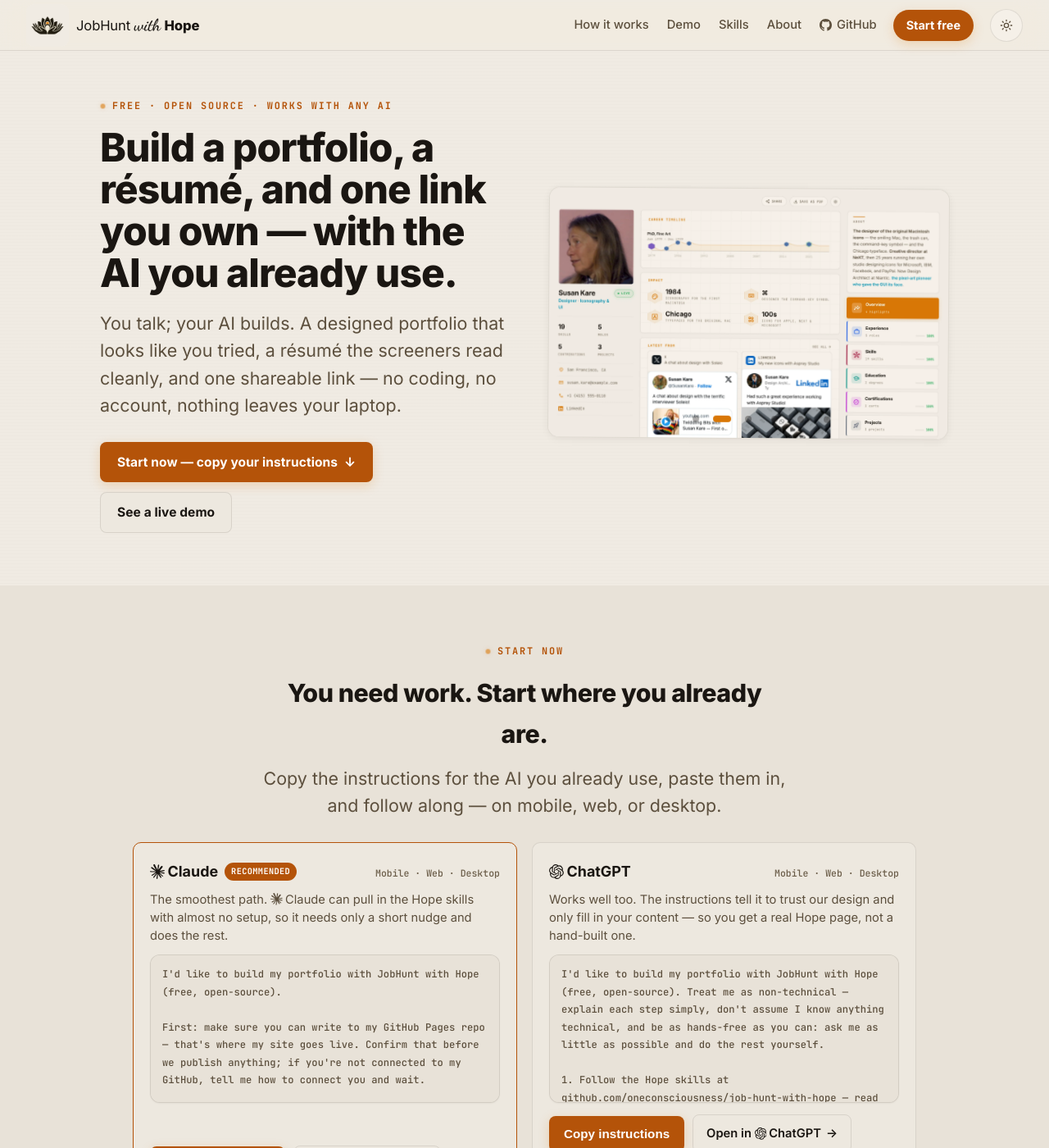
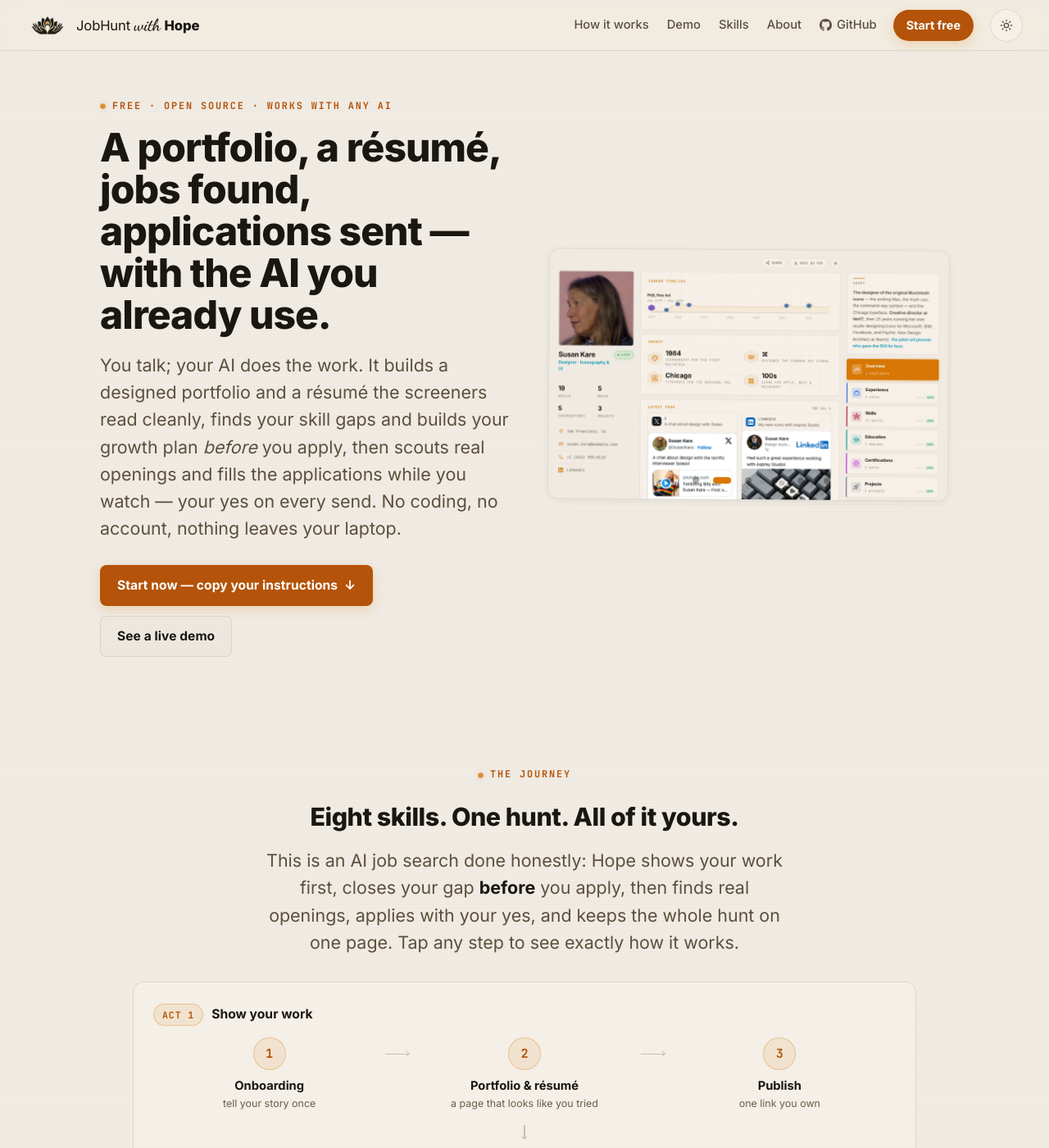
Before and after one commit to oneconsciousness/agenthope, a Jekyll site: the page built from index.html, in a window 1280 px wide and 1400 px high. Shown: the whole window at 82% size. Built offline with Jekyll 4.4.1, drawn with Linux system fonts in a browser that asks for light colours; some of the changed text lies outside the part shown.

Commit message:
feat(home): tell the whole-hunt story, not just portfolio
Hero, prompts, what-you-get, and JSON-LD still pitched Hope as a
portfolio builder. Reframe to the full journey — gaps closed before
you apply, jobs found and verified, applications with your yes —
and carry the missing high-intent keywords (AI job search, job
application, skill gap, growth plan, CV, cover letter).

Co-Authored-By: Claude Fable 5 <noreply@anthropic.com>

```diff
--- a/index.html
+++ b/index.html
@@ -1,8 +1,8 @@
 ---
 layout: doc
 body_class: home
-title: "Use AI to Build Your Job-Hunt Portfolio & Résumé — Free"
-description: "Free, open-source AI skills that turn your work into a designed portfolio, a recruiter-ready résumé, and one shareable link. No coding, no account."
+title: "Free AI Job Search — Build Your Portfolio & Résumé, Find Jobs, Apply"
+description: "Free, open-source AI skills for your whole job hunt — a designed portfolio, a recruiter-ready résumé (CV), cover letters, a skill-gap growth plan, real jobs found and verified, applications sent with your approval. No coding, no account."
 og_image: /assets/img/portfolio-engineer.webp
 og_image_alt: "A finished Hope portfolio — a career timeline, impact stats, and live posts — built with the AI you already use"
 ---
@@ -12,8 +12,8 @@ og_image_alt: "A finished Hope portfolio — a career timeline, impact stats, an
   <div class="hero-grid">
     <div class="hero-copy">
       <p class="kicker">Free · Open source · Works with any AI</p>
-      <h1>Build a portfolio, a résumé, and one link you own — with the AI you already use.</h1>
-      <p class="lede">You talk; your AI builds. A designed portfolio that looks like you tried, a résumé the screeners read cleanly, and one shareable link — no coding, no account, nothing leaves your laptop.</p>
+      <h1>A portfolio, a résumé, jobs found, applications sent — with the AI you already use.</h1>
+      <p class="lede">You talk; your AI does the work. It builds a designed portfolio and a résumé the screeners read cleanly, finds your skill gaps and builds your growth plan <em>before</em> you apply, then scouts real openings and fills the applications while you watch — your yes on every send. No coding, no account, nothing leaves your laptop.</p>
       <div class="cta-row">
         <a class="btn btn-primary" href="#start">Start now — copy your instructions <span class="arrow">↓</span></a>
         <a class="btn btn-ghost" href="{{ '/demo/' | relative_url }}">See a live demo</a>
@@ -59,6 +59,19 @@ og_image_alt: "A finished Hope portfolio — a career timeline, impact stats, an
   </div>
 </section>
 
+<!-- ░░ 1b · The journey — eight skills, three acts ░░ -->
+<section class="band" aria-label="The journey">
+  <div class="band__inner">
+    <div class="band__head center">
+      <p class="kicker">The journey</p>
+      <h2>Eight skills. One hunt. All of it yours.</h2>
+      <p class="lede">This is an AI job search done honestly: Hope shows your work first, closes your gap <strong>before</strong> you apply, then finds real openings, applies with your yes, and keeps the whole hunt on one page. Tap any step to see exactly how it works.</p>
+    </div>
+    {% include ig-journey.html %}
+    <p class="hiw-note">Want the plain-words tour? <a href="{{ '/how/' | relative_url }}">How it works</a> · <a href="{{ '/skills/' | relative_url }}">All eight skills</a></p>
+  </div>
+</section>
+
 <!-- ░░ 2 · Start now — per-engine instructions (the action) ░░ -->
 <section id="start" class="band band--alt cta-final" aria-label="Get started">
   <div class="band__inner">
@@ -76,12 +89,12 @@ og_image_alt: "A finished Hope portfolio — a career timeline, impact stats, an
           <span class="engine__plats">Mobile · Web · Desktop</span>
         </header>
         <p class="engine__why">The smoothest path. <span class="ai">{% include ai-claude.svg %}Claude</span> can pull in the Hope skills with almost no setup, so it needs only a short nudge and does the rest.</p>
-        <pre class="engine__prompt" data-prompt="claude"><code>I'd like to build my portfolio with JobHunt with Hope (free, open-source).
+        <pre class="engine__prompt" data-prompt="claude"><code>I'd like to run my job hunt with JobHunt with Hope (free, open-source) — portfolio and résumé first, then my skill gaps, then finding and applying to real jobs.
 
 First: make sure you can write to my GitHub Pages repo — that's where my site goes live. Confirm that before we publish anything; if you're not connected to my GitHub, tell me how to connect you and wait.
 
 Then walk me through it like I'm not technical:
-1. Use the Hope skills from github.com/oneconsciousness/job-hunt-with-hope (if you support plugins, install hope@hope first). Start with the onboarding skill.
+1. Use the Hope skills from github.com/oneconsciousness/job-hunt-with-hope (if you support plugins, install hope@hope first). Start with the onboarding skill, and when a step is done, offer me the next one — portfolio, publish, skill gap, proof projects, find me jobs, apply for me, dashboard.
 2. Ask me ONCE for everything — I'll upload my resume PDF and a headshot photo, and give you my GitHub details + target role. Don't re-ask in circles; if I skip something, pick a sensible default and tell me.
 3. Build using Hope's own template and design — keep the styling, layout, and code exactly as Hope provides; only fill in MY content.
 4. Before publishing, show me the result and ask in plain English. After I say yes, publish to my GitHub Pages site and give me the live link.
@@ -101,9 +114,9 @@ Keep a short note of what you used and made. Start with onboarding — don't jum
           <span class="engine__plats">Mobile · Web · Desktop</span>
         </header>
         <p class="engine__why">Works well too. The instructions tell it to trust our design and only fill in your content — so you get a real Hope page, not a hand-built one.</p>
-        <pre class="engine__prompt" data-prompt="chatgpt"><code>I'd like to build my portfolio with JobHunt with Hope (free, open-source). Treat me as non-technical — explain each step simply, don't assume I know anything technical, and be as hands-free as you can: ask me as little as possible and do the rest yourself.
+        <pre class="engine__prompt" data-prompt="chatgpt"><code>I'd like to run my job hunt with JobHunt with Hope (free, open-source) — portfolio and résumé first, then my skill gaps, then finding and applying to real jobs. Treat me as non-technical — explain each step simply, don't assume I know anything technical, and be as hands-free as you can: ask me as little as possible and do the rest yourself.
 
-1. Follow the Hope skills at github.com/oneconsciousness/job-hunt-with-hope — read them and do what they say, starting with onboarding, then building my portfolio. You're in Agent mode with a computer: if `git clone` is blocked, download the repo as a ZIP from that page and read the files from disk.
+1. Follow the Hope skills at github.com/oneconsciousness/job-hunt-with-hope — read them and do what they say, starting with onboarding, then building my portfolio; when a step is done, offer me the next skill (publish, skill gap, proof projects, find me jobs, apply for me, dashboard). You're in Agent mode with a computer: if `git clone` is blocked, download the repo as a ZIP from that page and read the files from disk.
 2. Ask me ONCE — I'll upload my resume PDF and a headshot photo and tell you my target role. If I skip something, pick a sensible default and tell me; don't loop.
 3. Build it the way Hope works now: put MY information into one data file, and use Hope's small page that loads the design from Hope's shared link. Keep Hope's design exactly — don't restyle or hand-build anything.
 4. Show me a preview, then ask before publishing.
@@ -189,7 +202,7 @@ Keep a short note of what you used and made. Start with onboarding — don't jum
   <div class="band__inner">
     <div class="band__head">
       <p class="kicker">What you get</p>
-      <h2>Three things, all yours.</h2>
+      <h2>The whole hunt, all yours.</h2>
     </div>
     <div class="features">
       <div class="feature">
@@ -199,13 +212,28 @@ Keep a short note of what you used and made. Start with onboarding — don't jum
       </div>
       <div class="feature">
         <span class="feat-ico" aria-hidden="true">▤</span>
-        <h3>A résumé the screeners read cleanly</h3>
+        <h3>A résumé (CV) the screeners read cleanly</h3>
         <p>Key phrases bolded for the 7-second skim, links clickable, text never too small. The screening software parses it cleanly, and a person actually wants to read it.</p>
       </div>
       <div class="feature">
         <span class="feat-ico" aria-hidden="true">↗</span>
         <h3>One link you own</h3>
         <p>Published free to a page in <em>your</em> name. Drop it on LinkedIn and it unfurls with your own preview card. Only you can change it.</p>
+      </div>
+      <div class="feature">
+        <span class="feat-ico" aria-hidden="true">▲</span>
+        <h3>Your gaps closed before you apply</h3>
+        <p>An honest skill-gap read against the role you want, then a growth plan — one or two proof projects that close your biggest gaps fastest. You'll know you're ready before you hit apply.</p>
+      </div>
+      <div class="feature">
+        <span class="feat-ico" aria-hidden="true">▦</span>
+        <h3>A job board Hope actually checked</h3>
+        <p>Say <em>“find me jobs”</em> and Hope scrapes the web — the big job boards <em>and</em> the company career pages most tools miss — then verifies every opening is still live and grades each one honestly. You pick what makes the board.</p>
+      </div>
+      <div class="feature">
+        <span class="feat-ico" aria-hidden="true">✓</span>
+        <h3>Applications sent with your yes</h3>
+        <p>Say <em>“apply for me”</em> and Hope fills each job application while you watch — every field shown first, a cover letter drafted from your real story, nothing sent until you say so. All of it tracked on one private dashboard.</p>
       </div>
     </div>
     <p class="hiw-note">Ready? <a href="#start">Copy your instructions and start ↑</a> — or <a href="{{ '/how/' | relative_url }}">see how it works</a> first.</p>
@@ -282,7 +310,7 @@ Keep a short note of what you used and made. Start with onboarding — don't jum
       "name": "JobHunt with Hope",
       "applicationCategory": "BusinessApplication",
       "operatingSystem": "Any (works with ChatGPT, Claude, Gemini and other AI agents)",
-      "description": "A free, open-source pack of AI skills that helps non-technical job seekers build a designed portfolio website, a recruiter-ready résumé, and one shareable link — using the AI agent they already use, with no coding. Career data stays on the user's own machine.",
+      "description": "A free, open-source pack of AI skills that runs a job seeker's whole hunt with the AI agent they already use: a designed portfolio website, a recruiter-ready résumé (CV) and cover letters, an honest skill-gap analysis with a growth plan, an AI job search that finds and verifies real openings, applications filled and sent only with the user's approval, and one private dashboard tracking it all. No coding; career data stays on the user's own machine.",
       "url": "https://agenthope.ai/",
       "softwareHelp": "https://agenthope.ai/skills/onboarding/",
       "license": "https://opensource.org/licenses/MIT",
@@ -290,9 +318,15 @@ Keep a short note of what you used and made. Start with onboarding — don't jum
       "offers": { "@type": "Offer", "price": "0", "priceCurrency": "USD" },
       "featureList": [
         "Designed portfolio website with a playable career timeline",
-        "Recruiter-ready, ATS-friendly résumé PDF",
+        "Recruiter-ready, ATS-friendly résumé (CV) PDF",
         "One free shareable link in your name",
-        "Runs on your existing AI agent (ChatGPT, Claude, Gemini)",
+        "Skill-gap analysis against a real target role, with a growth plan",
+        "Proof projects that close your biggest gaps fastest",
+        "AI job search across job boards and company career pages, every posting verified still open",
+        "Job applications filled while you watch (Greenhouse, Lever, Workday, Ashby) — sent only with your approval",
+        "Cover letters drafted from your real story",
+        "One private dashboard tracking the whole hunt",
+        "Runs on your existing AI agent (ChatGPT, Claude, Gemini, Copilot)",
         "No coding required",
         "Privacy-first: your data never leaves your machine"
       ],
@@ -303,7 +337,7 @@ Keep a short note of what you used and made. Start with onboarding — don't jum
       "@id": "https://agenthope.ai/#website",
       "url": "https://agenthope.ai/",
       "name": "JobHunt with Hope",
-      "description": "Free, open-source AI skills that build your portfolio, résumé, and one shareable link.",
+      "description": "Free, open-source AI skills for the whole job hunt — portfolio, résumé, skill-gap growth plan, job search, applications, and a dashboard.",
       "inLanguage": "en",
       "publisher": { "@id": "https://agenthope.ai/#org" }
     },
```
